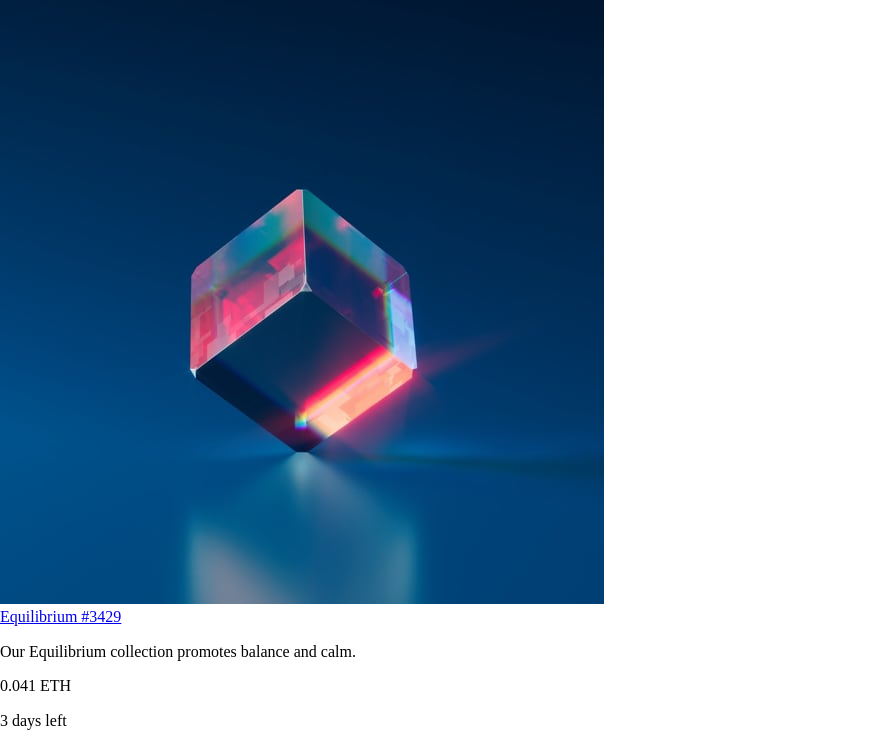
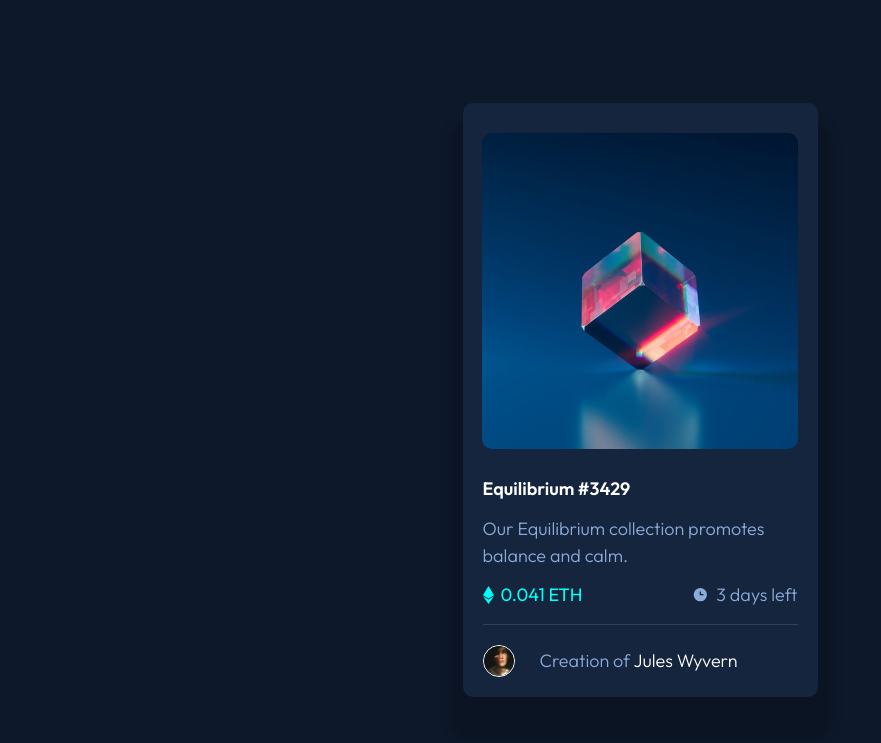
Before and after one commit to avi413/nft-preview-card, a plain HTML site: page index.html in a window 1280 px wide. Shown: the top 743 px of the page, without its empty margins (0-881 px from the left). Drawn offline with Linux system fonts and the light colour scheme.

Commit message:
feat(all): first commit

```diff
--- a/blocks/card/__desc/card__desc.css
+++ b/blocks/card/__desc/card__desc.css
@@ -1,4 +1,5 @@
 .card__desc {
     color: hsl(215, 51%, 70%);
     margin:  16px 20px 16px 0 ;
+    line-height: 1.5;
 }
--- a/blocks/card/__footer/card__footer.css
+++ b/blocks/card/__footer/card__footer.css
@@ -3,5 +3,5 @@
     border-top: 1px solid hsl(215, 32%, 27%);
     display: flex;
     align-items: center;
-    gap: 30px
+    gap: 25px;
 }
--- a/blocks/card/__profile-img/card__profile-img.css
+++ b/blocks/card/__profile-img/card__profile-img.css
@@ -1,5 +1,5 @@
 .card__profile-img {
-    width: 50px;
+    width: 30px;
     border: 1px solid #fff;
     border-radius: 50px;
 }
--- a/pages/index.css
+++ b/pages/index.css
@@ -1,19 +1,19 @@
-@import url("../../vendor/normalize.css");
-@import url("../fonts/fonts.css");;
-@import url("../body/body.css");
-@import url("../cards/cards.css");
-@import url("../card/__data/card__data.css");
-@import url("../card/card.css");
-@import url("../card/__media/card__media.css");
-@import url("../card/__img/card__img.css");
-@import url("../card/__title/card__title.css");
-@import url("../card/__desc/card__desc.css");
-@import url("../card/__offer/card__offer.css");
-@import url("../card/__price/card__price.css");
-@import url("../card/__time/card__time.css");
-@import url("../card/__footer/card__footer.css");
-@import url("../card/__profile-img/card__profile-img.css");
-@import url("../card/__creator/card__creator.css");
-@import url("../card/__creator-link/card__creator-link.css");
-@import url("../attribution/attribution.css");
-@import url("../attribution/__link/attribution__link.css");
+@import url("../vendor/normalize.css");
+@import url("../fonts/fonts.css");
+@import url("../blocks/body/body.css");
+@import url("../blocks/cards/cards.css");
+@import url("../blocks/card/__data/card__data.css");
+@import url("../blocks/card/card.css");
+@import url("../blocks/card/__media/card__media.css");
+@import url("../blocks/card/__img/card__img.css");
+@import url("../blocks/card/__title/card__title.css");
+@import url("../blocks/card/__desc/card__desc.css");
+@import url("../blocks/card/__offer/card__offer.css");
+@import url("../blocks/card/__price/card__price.css");
+@import url("../blocks/card/__time/card__time.css");
+@import url("../blocks/card/__footer/card__footer.css");
+@import url("../blocks/card/__profile-img/card__profile-img.css");
+@import url("../blocks/card/__creator/card__creator.css");
+@import url("../blocks/card/__creator-link/card__creator-link.css");
+@import url("../blocks/attribution/attribution.css");
+@import url("../blocks/attribution/__link/attribution__link.css");
```
